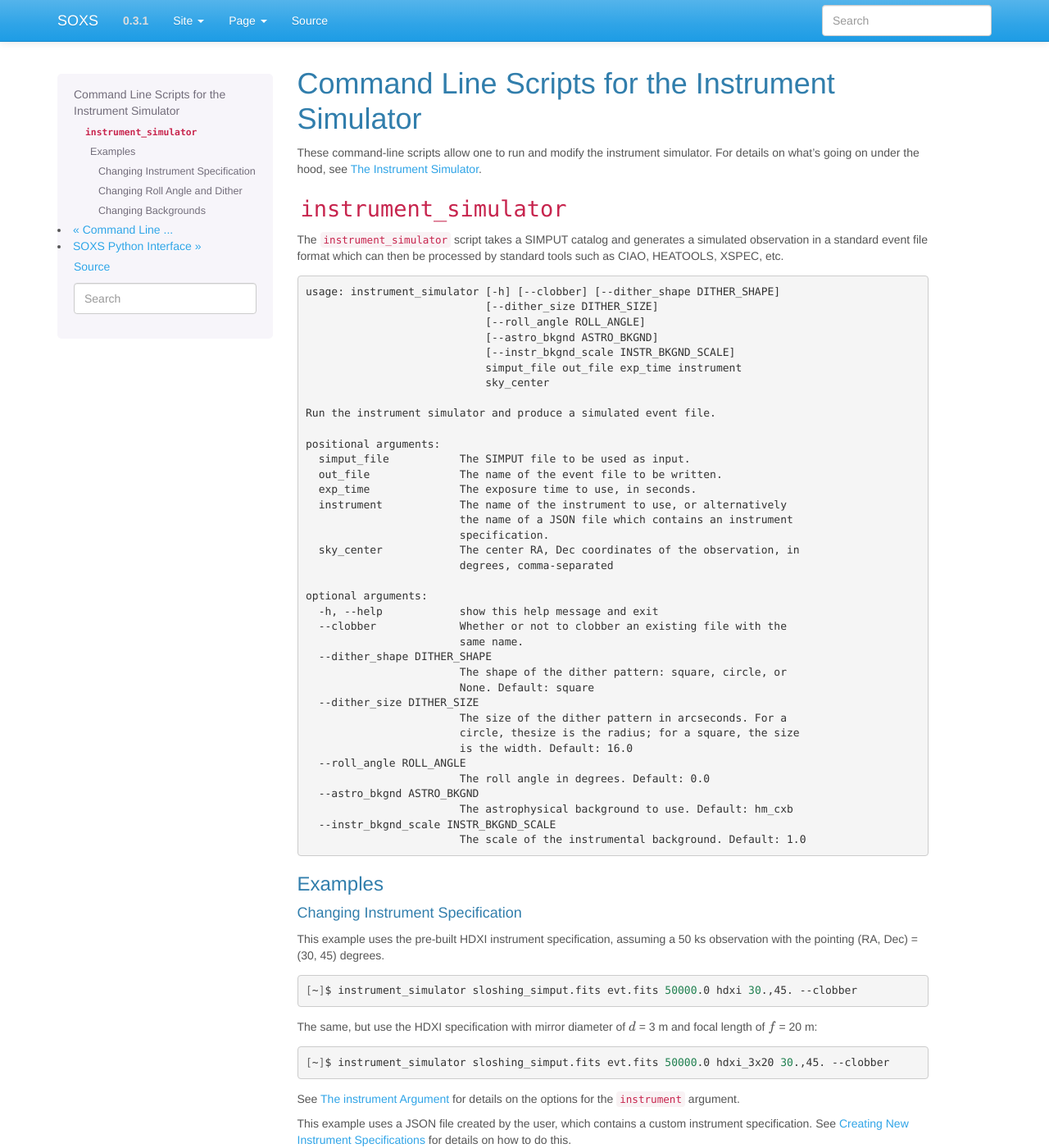
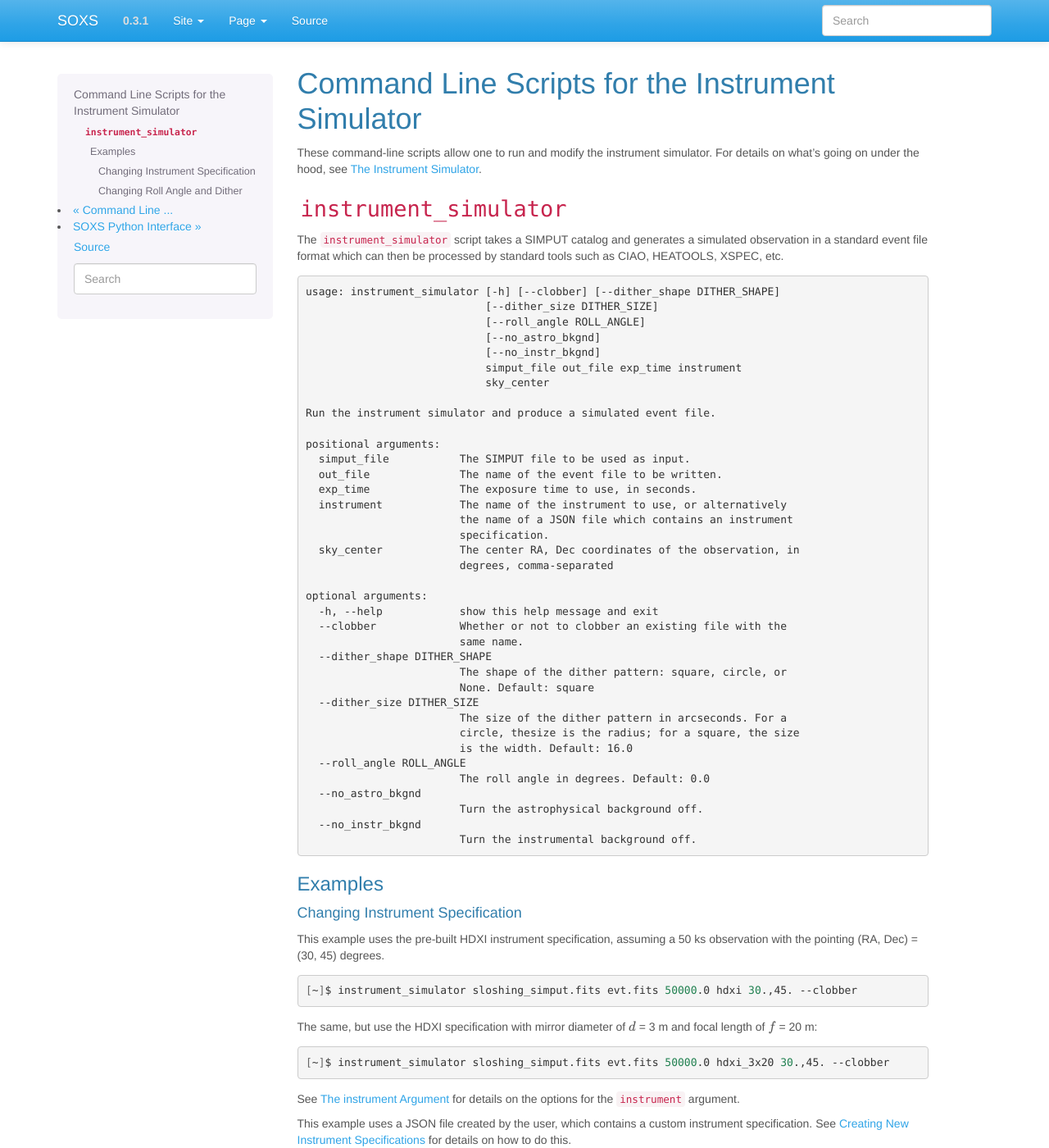
Before and after one commit to lynx-x-ray-observatory/soxs, a Sphinx documentation site: the page built from doc/source/command_line/instrument.rst, in a window 1280 px wide and 1400 px high. Shown: the whole window at 82% size. Built offline with Sphinx 7.4.7, drawn with Linux system fonts in a browser that asks for light colours; some of the changed text lies outside the part shown.

Commit message:
Updated command line instrument simulator documentation

```diff
--- a/doc/source/command_line/instrument.rst
+++ b/doc/source/command_line/instrument.rst
@@ -18,8 +18,8 @@ HEATOOLS, XSPEC, etc.
     usage: instrument_simulator [-h] [--clobber] [--dither_shape DITHER_SHAPE]
                                 [--dither_size DITHER_SIZE]
                                 [--roll_angle ROLL_ANGLE]
-                                [--astro_bkgnd ASTRO_BKGND]
-                                [--instr_bkgnd_scale INSTR_BKGND_SCALE]
+                                [--no_astro_bkgnd]
+                                [--no_instr_bkgnd]
                                 simput_file out_file exp_time instrument
                                 sky_center
 
@@ -48,10 +48,10 @@ HEATOOLS, XSPEC, etc.
                             is the width. Default: 16.0
       --roll_angle ROLL_ANGLE
                             The roll angle in degrees. Default: 0.0
-      --astro_bkgnd ASTRO_BKGND
-                            The astrophysical background to use. Default: hm_cxb
-      --instr_bkgnd_scale INSTR_BKGND_SCALE
-                            The scale of the instrumental background. Default: 1.0
+      --no_astro_bkgnd
+                            Turn the astrophysical background off.
+      --no_instr_bkgnd
+                            Turn the instrumental background off.
 
 Examples
 ++++++++
@@ -105,24 +105,14 @@ Turn dithering off entirely:
 
     [~]$ instrument_simulator sloshing_simput.fits evt.fits 50000.0 hdxi 30.,45. --dither_shape=None --clobber
 
-Changing Backgrounds
-~~~~~~~~~~~~~~~~~~~~
-
-Rescale the instrumental background by 1/3:
+Turn off the instrumental background:
 
 .. code-block:: bash
 
-    [~]$ instrument_simulator sloshing_simput.fits evt.fits 50000.0 hdxi 30.,45. --instr_bkgnd_scale=0.33333333 --clobber
+    [~]$ instrument_simulator sloshing_simput.fits evt.fits 50000.0 hdxi 30.,45. --no_instr_bkgnd --clobber
 
-Set the astrophysical background to the "my_bkg" model, which must be in the
-`background registry <../python/background.html>`_:
+Turn off the astrophysical background:
 
 .. code-block:: bash
 
-    [~]$ instrument_simulator sloshing_simput.fits evt.fits 50000.0 hdxi 30.,45. --astro_bkgnd=my_bkg --clobber
-
-Turn the astrophysical background off entirely:
-
-.. code-block:: bash
-
-    [~]$ instrument_simulator sloshing_simput.fits evt.fits 50000.0 hdxi 30.,45. --astro_bkgnd=None --clobber
+    [~]$ instrument_simulator sloshing_simput.fits evt.fits 50000.0 hdxi 30.,45. --no_astro_bkgnd --clobber
```
